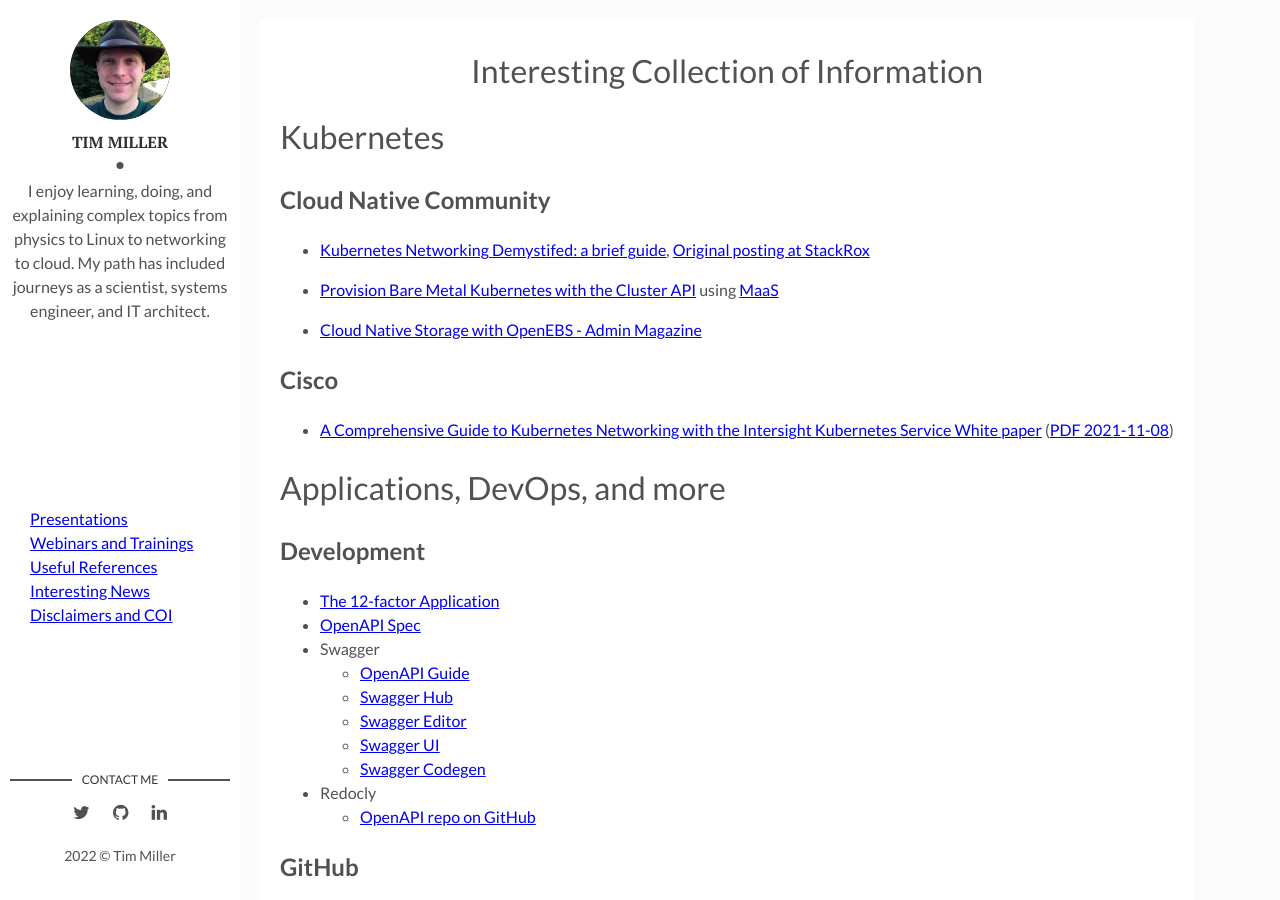
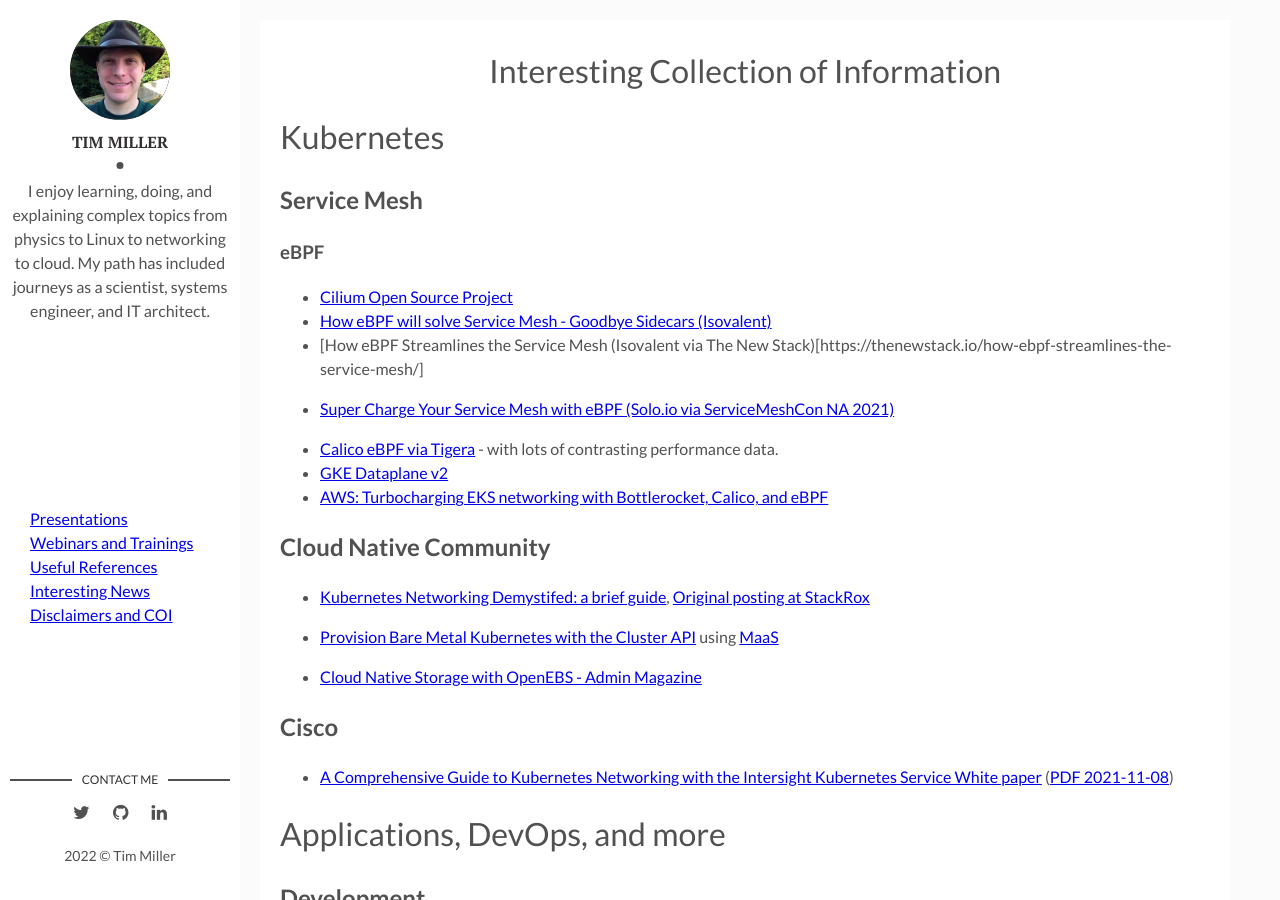
Before and after one commit to broadcaststorm/broadcaststorm.github.io, a Jekyll site: the page built from _posts/references/0001-01-03-useful-references.md, in a window 1280 px wide and 900 px high. Built offline with Jekyll 4.4.1, drawn with Linux system fonts in a browser that asks for light colours.

Commit message:
Add some links related to the emerging eBPF trends in Service Mesh.

```diff
--- a/_posts/references/0001-01-03-useful-references.md
+++ b/_posts/references/0001-01-03-useful-references.md
@@ -7,6 +7,19 @@ tags:
 ---
 
 # Kubernetes
+
+## Service Mesh
+
+### eBPF
+
+- [Cilium Open Source Project](https://cilium.io)
+- [How eBPF will solve Service Mesh - Goodbye Sidecars (Isovalent)](https://isovalent.com/blog/post/2021-12-08-ebpf-servicemesh)
+- [How eBPF Streamlines the Service Mesh (Isovalent via The New Stack)[https://thenewstack.io/how-ebpf-streamlines-the-service-mesh/]
+- [Super Charge Your Service Mesh with eBPF (Solo.io via ServiceMeshCon NA 2021)](https://youtu.be/VV3MzbPXyTM)
+
+- [Calico eBPF via Tigera](https://www.tigera.io/blog/introducing-the-calico-ebpf-dataplane/) - with lots of contrasting performance data.
+- [GKE Dataplane v2](https://cloud.google.com/kubernetes-engine/docs/concepts/dataplane-v2)
+- [AWS: Turbocharging EKS networking with Bottlerocket, Calico, and eBPF](https://aws.amazon.com/blogs/containers/turbocharging-eks-networking-with-bottlerocket-calico-and-ebpf/)
 
 ## Cloud Native Community
 
```
